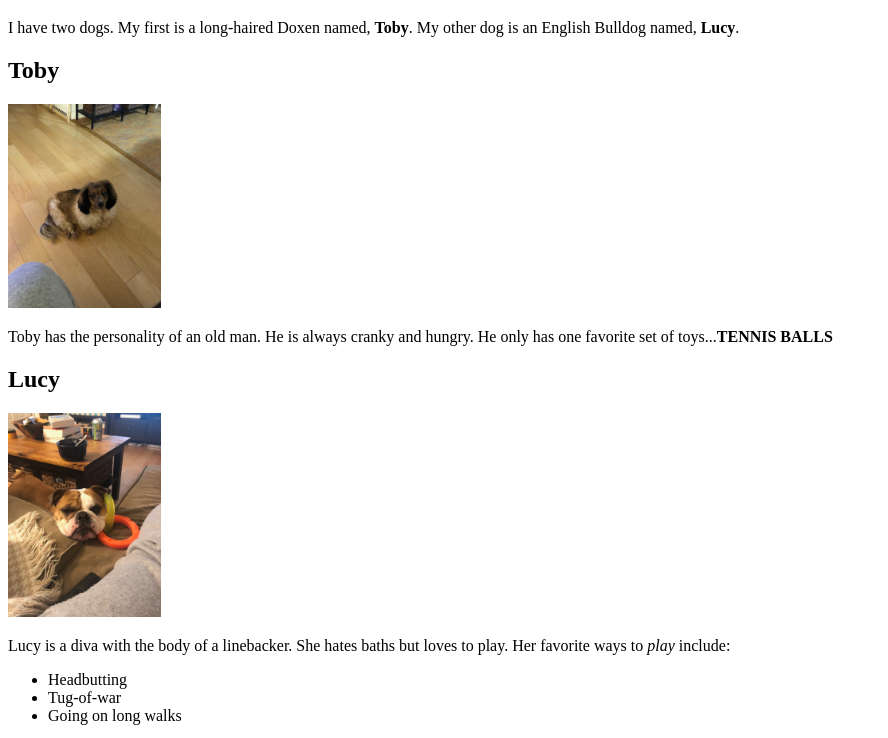
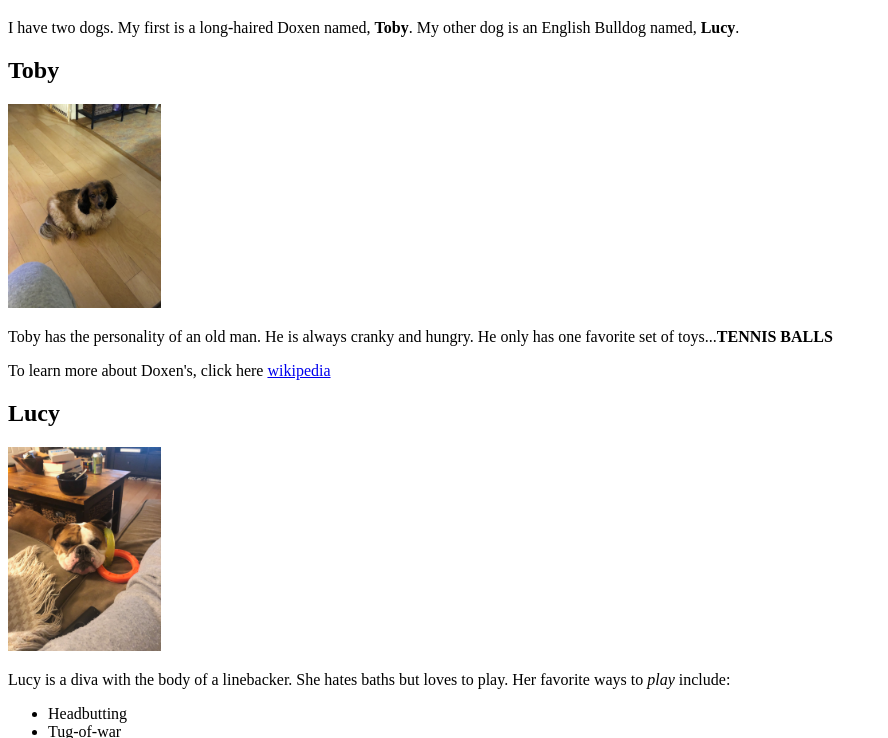
Before and after one commit to ajlipiec/Pet-Profiles, a plain HTML site: page dogs.html in a window 1280 px wide. Shown: the part 61-799 px from the top of the page, without its empty margins (0-888 px from the left). Drawn offline with Linux system fonts and the light colour scheme.

Commit message:
added link for Doxen's

```diff
--- a/dogs.html
+++ b/dogs.html
@@ -13,6 +13,9 @@
       width="153" height="204">
       <p>
         Toby has the personality of an old man. He is always cranky and hungry. He only has one favorite set of toys...<strong>TENNIS BALLS</strong>
+      </p>
+      <p>
+        To learn more about Doxen's, click here <a href="https://en.wikipedia.org/wiki/Dachshund">wikipedia</a>
       </p>
 
     <h2>Lucy</h2>
```
